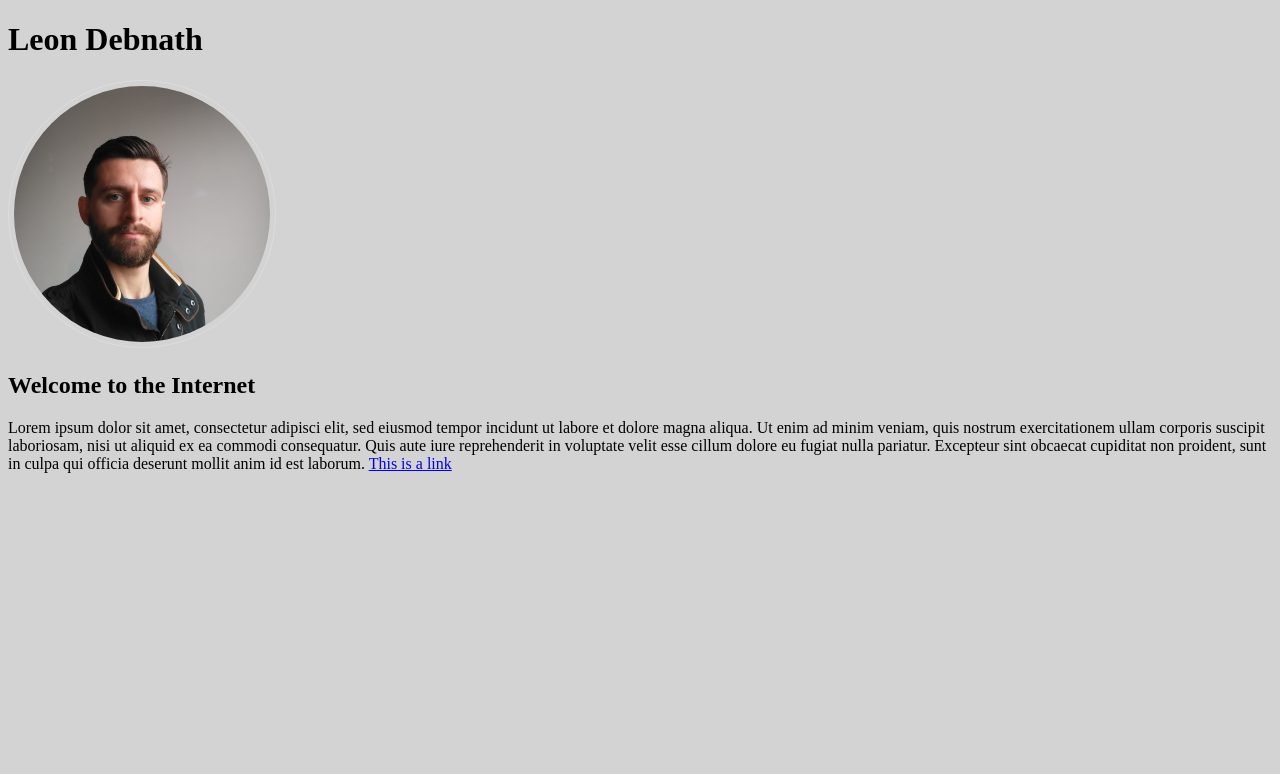
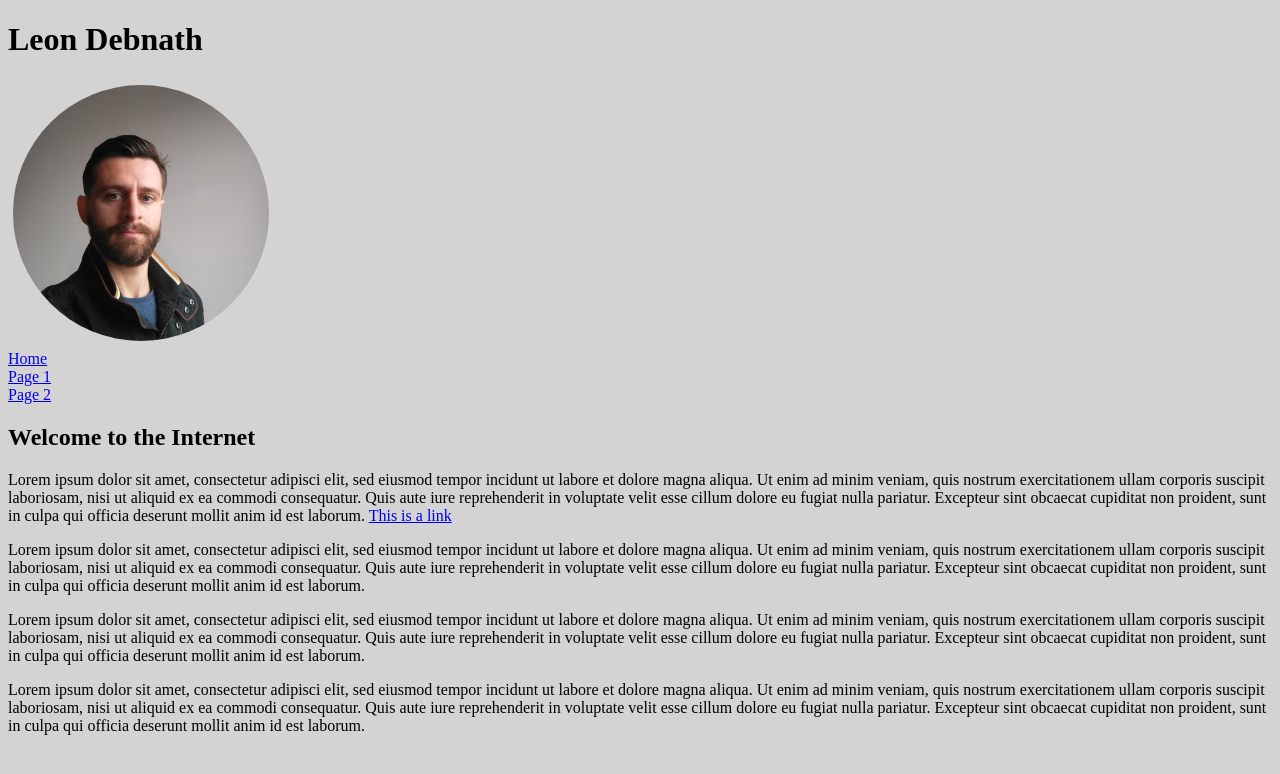
Before and after one commit to S010MON/personal-website, a FastAPI app: page / in a window 1280 px wide. Shown: the top 774 px of the page. Run offline with FastAPI, Linux system fonts and the light colour scheme.

Commit message:
attempted CSS menu items

```diff
--- a/templates/index.html
+++ b/templates/index.html
@@ -14,16 +14,32 @@
             background-color: "DarkGray",
             "Courier New", monospace;
         }
-         img{
-              border: 1px solid #ddd;
-              border-radius: 50%;
-              padding: 5px;
+         img.profile{
+            border-radius: 50%;
+            padding: 5px;
+            width: 256px;
+            height: 256px;
+        }
+        ul.menu{
+            list-style-type: none;
+            margin: 0;
+            padding: 0;
+        }
+        a.menu_item{
+            display: block;
+            width: 60px;
+            background-color: "Blue",
         }
     </style>
 
     <body style="background-color:LightGrey;">
         <h1 class="title">Leon Debnath</h1>
-        <img src="profile_img.jpg" alt="Image Not Found" width="256px" height="256px">
+        <img class="profile" src="profile_img.jpg" alt="Image Not Found">
+         <ul class="menu">
+            <li><a class="menuItem" href="http://leondebnath.com">Home</a></li>
+            <li><a class="menuItem" href="default.asp">Page 1</a></li>
+            <li><a class="menuItem" href="default.asp">Page 2</a></li>
+        </ul>
         <h2>Welcome to the Internet</h2>
         <p>
             Lorem ipsum dolor sit amet, consectetur adipisci elit, sed eiusmod tempor incidunt ut labore et dolore magna
@@ -32,5 +48,26 @@
             pariatur. Excepteur sint obcaecat cupiditat non proident, sunt in culpa qui officia deserunt mollit anim id est
             laborum.  <a href="https://www.w3schools.com">This is a link</a>
         </p>
+        <p>
+            Lorem ipsum dolor sit amet, consectetur adipisci elit, sed eiusmod tempor incidunt ut labore et dolore magna
+            aliqua. Ut enim ad minim veniam, quis nostrum exercitationem ullam corporis suscipit laboriosam, nisi ut aliquid
+            ex ea commodi consequatur. Quis aute iure reprehenderit in voluptate velit esse cillum dolore eu fugiat nulla
+            pariatur. Excepteur sint obcaecat cupiditat non proident, sunt in culpa qui officia deserunt mollit anim id est
+            laborum.
+        </p>
+        <p>
+            Lorem ipsum dolor sit amet, consectetur adipisci elit, sed eiusmod tempor incidunt ut labore et dolore magna
+            aliqua. Ut enim ad minim veniam, quis nostrum exercitationem ullam corporis suscipit laboriosam, nisi ut aliquid
+            ex ea commodi consequatur. Quis aute iure reprehenderit in voluptate velit esse cillum dolore eu fugiat nulla
+            pariatur. Excepteur sint obcaecat cupiditat non proident, sunt in culpa qui officia deserunt mollit anim id est
+            laborum.
+        </p>
+        <p>
+            Lorem ipsum dolor sit amet, consectetur adipisci elit, sed eiusmod tempor incidunt ut labore et dolore magna
+            aliqua. Ut enim ad minim veniam, quis nostrum exercitationem ullam corporis suscipit laboriosam, nisi ut aliquid
+            ex ea commodi consequatur. Quis aute iure reprehenderit in voluptate velit esse cillum dolore eu fugiat nulla
+            pariatur. Excepteur sint obcaecat cupiditat non proident, sunt in culpa qui officia deserunt mollit anim id est
+            laborum.
+        </p>
     </body>
 </html>
```
